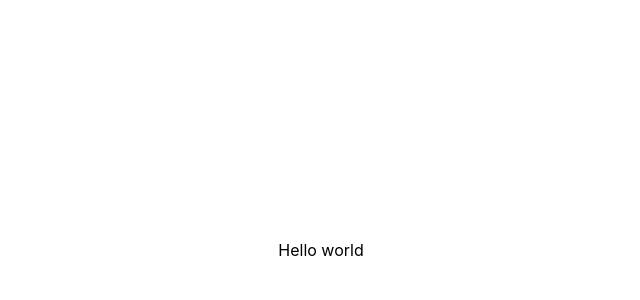
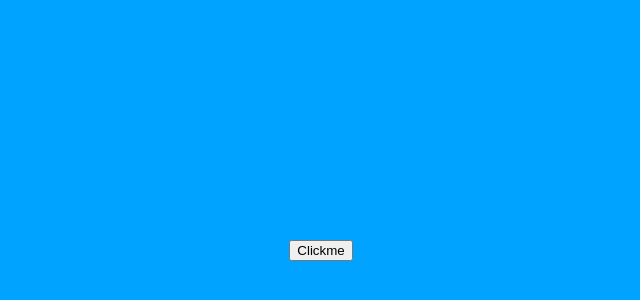
Before and after one commit to pilotvitalik/portfolio-vitaliy, a Next.js app: page / in a window 1280 px wide. Shown: the part 150-450 px from the top of the page, without its empty margins (319-959 px from the left). Built offline with nearby package versions, Linux system fonts and the light colour scheme.

Commit message:
- rewrite default layout; - added button component; - added alias for components;

```diff
--- /dev/null
+++ b/components/Button.tsx
@@ -0,0 +1,9 @@
+import type { NextPage } from 'next';
+
+const Button: NextPage = () => {
+    return (
+        <button>Clickme</button>
+    )
+}
+
+export default Button
--- /dev/null
+++ b/pages/Main.tsx
@@ -0,0 +1,12 @@
+import type { NextPage } from 'next';
+import Button from '@/components/Button';
+
+const Main: NextPage = () => {
+    return (
+        <div>
+            <Button/>
+        </div>
+    )
+}
+
+export default Main
--- a/pages/api/hello.ts
+++ /dev/null
@@ -1,13 +0,0 @@
-// Next.js API route support: https://nextjs.org/docs/api-routes/introduction
-import type { NextApiRequest, NextApiResponse } from 'next'
-
-type Data = {
-  name: string
-}
-
-export default function handler(
-  req: NextApiRequest,
-  res: NextApiResponse<Data>
-) {
-  res.status(200).json({ name: 'John Doe' })
-}
--- a/pages/index.tsx
+++ b/pages/index.tsx
@@ -1,12 +1,13 @@
-import type { NextPage } from 'next'
-import styles from '../styles/Home.module.css'
+import type { NextPage } from 'next';
+import Main from './Main';
+import styles from '../styles/Portfolio.module.css';
 
-const Home: NextPage = () => {
+const Portfolio: NextPage = () => {
   return (
-    <div className={styles.wrapper}>
-      Hello world
+    <div className={styles.portfolio}>
+      <Main />
     </div>
   )
 }
 
-export default Home
+export default Portfolio
--- a/styles/Home.module.css
+++ b/styles/Portfolio.module.css
@@ -1,4 +1,4 @@
-.wrapper{
+.portfolio{
   display: flex;
   flex-direction: column;
   justify-content: center;
@@ -7,4 +7,5 @@
   width: 100%;
   height: auto;
   min-height: 100vh;
+  background: #00A3FF;
 }
--- a/tsconfig.json
+++ b/tsconfig.json
@@ -12,7 +12,11 @@
     "moduleResolution": "node",
     "resolveJsonModule": true,
     "isolatedModules": true,
-    "jsx": "preserve"
+    "jsx": "preserve",
+    "baseUrl": ".",
+    "paths": {
+      "@/components/*": ["components/*"]
+    }
   },
   "include": ["next-env.d.ts", "**/*.ts", "**/*.tsx"],
   "exclude": ["node_modules"]
```
